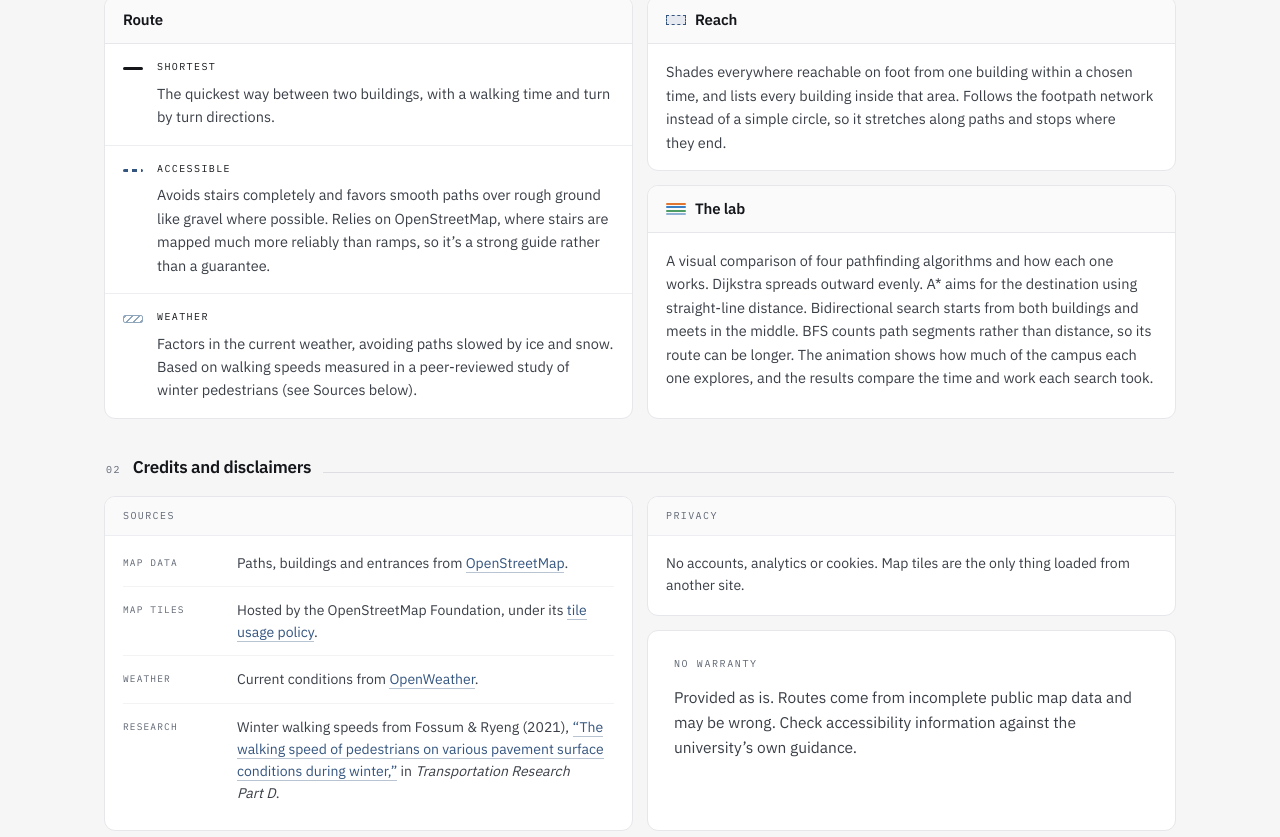
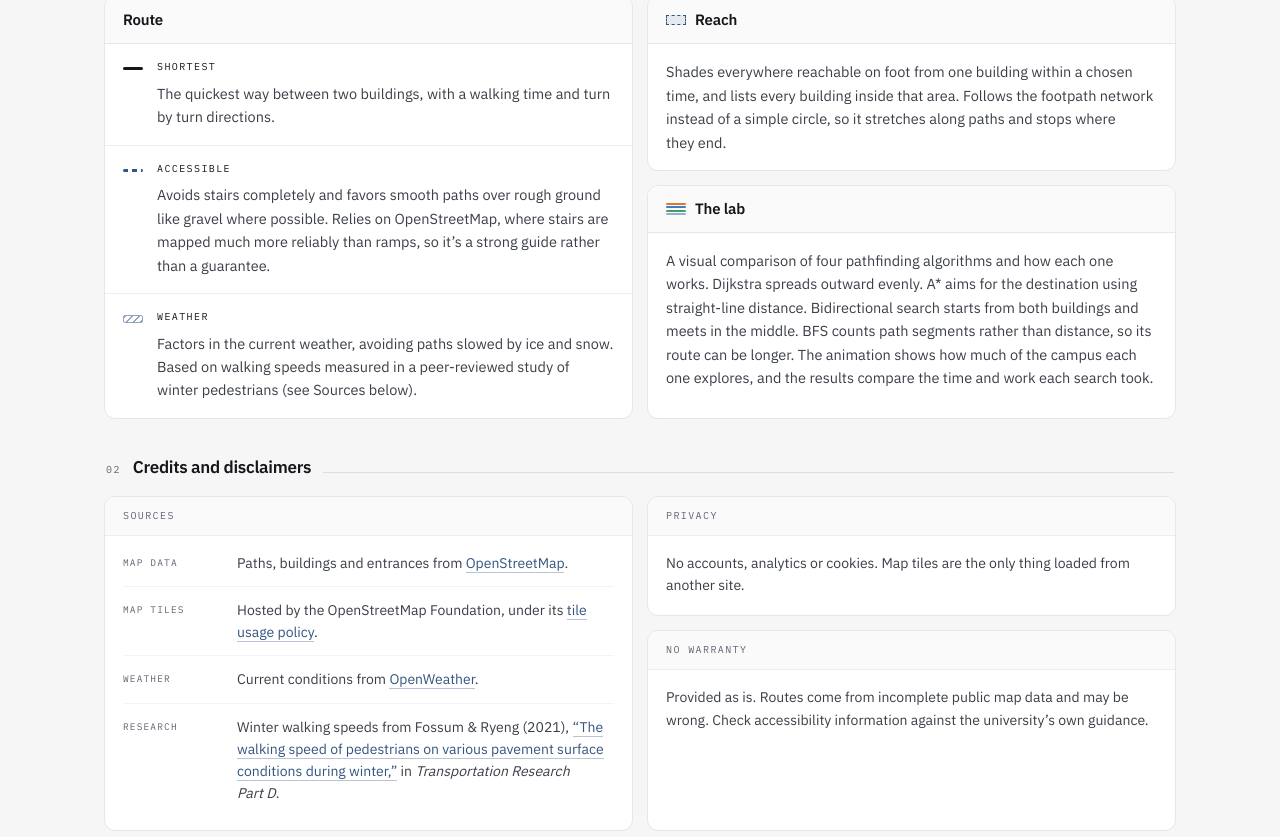
Before and after one commit to Sritan1/Campus-Router, a Next.js app in the folder web/: page /about in a window 1280 px wide. Shown: the part 458-1295 px from the top of the page. Built offline with nearby package versions, Linux system fonts and the light colour scheme; no server answers.

Commit message:
About page and header polish

```diff
--- a/web/app/about/page.tsx
+++ b/web/app/about/page.tsx
@@ -6,19 +6,17 @@ import { useQuery } from "@tanstack/react-query";
 import { fetchGraphMeta } from "@/lib/api";
 import { MODE_LABEL } from "@/lib/format";
 
-// the four lanes in the lab, in the order it races them
+// the four lane colours for the lab key
 const LANES = ["#e0762f", "#3b7fc4", "#4c9d63", "#8fb2d4"];
 
 export default function About() {
-  // the map data row reads the date off the graph itself, so it cannot
-  // drift. if the request fails the date is simply left out.
+  // the date comes off the graph, and is left out if the request fails
   const meta = useQuery({ queryKey: ["graph-meta"], queryFn: fetchGraphMeta });
   const pulled = meta.data?.extracted ?? null;
 
   return (
     <div className="about-page">
-      {/* the same shell the other two pages use, so the mark and the
-          wordmark sit in exactly the same place wherever you are */}
+      {/* the same header shell, so the brand sits in the same place on every page */}
       <header className="topbar">
         <div className="brand">
           <span className="brand-mark" aria-hidden="true">
@@ -42,8 +40,7 @@ export default function About() {
 
       <div className="about-body">
         <div className="bento">
-          {/* five of six columns on purpose, with nothing beside it. at full
-              width the card runs far past its own text. */}
+          {/* five of six columns, since full width runs far past the text */}
           <div className="c5 about-card about-hero">
             <div>
               <div className="about-eyebrow about-mono">ABOUT</div>
@@ -76,8 +73,7 @@ export default function About() {
             <div className="about-mode">
               <span className="about-swatch" aria-hidden="true" />
               <div style={{ flex: 1, minWidth: 0 }}>
-                {/* named from MODE_LABEL like the picker, so the two cannot
-                    call the same mode different things */}
+                {/* named from MODE_LABEL, like the picker */}
                 <div className="about-mode-key about-mono">{MODE_LABEL.shortest}</div>
                 <p>
                   The quickest way between two buildings, with a walking time and
@@ -212,10 +208,8 @@ export default function About() {
               </div>
             </div>
 
-            {/* the warranty sits under privacy rather than as a band of its
-                own, so the section closes on the grid */}
-            <div className="about-warranty">
-              <div className="about-warranty-key about-mono">NO WARRANTY</div>
+            <div className="about-card about-warranty">
+              <div className="about-label-head about-mono">NO WARRANTY</div>
               <div className="about-warranty-body">
                 Provided as is. Routes come from incomplete public map data and
                 may be wrong. Check accessibility information against the
--- a/web/app/globals.css
+++ b/web/app/globals.css
@@ -48,16 +48,12 @@ button {
   background: var(--surface);
   border-bottom: 1px solid var(--line);
   flex-wrap: wrap;
-  /* the search fields give this its height on the two routing pages. the
-     about page has none, so without a floor its brand would sit 9px higher
-     and the mark would jump as you moved between pages. the fields
-     actually make it 78.3, and that last third of a pixel is left alone
-     rather than copied here, where it would quietly go stale. */
+  /* the search fields set this height on the routing pages. about has none,
+     so this floor stops the brand jumping between pages */
   min-height: 78px;
 }
 
-/* centred in the bar rather than sat on its floor, so it lands in the same
-   place on every page whatever sits beside it */
+/* centred, so it lands in the same place on every page */
 .brand {
   display: flex;
   align-items: center;
@@ -66,10 +62,8 @@ button {
   white-space: nowrap;
 }
 
-/* the mark and the wordmark are the brand, so they are defined once here
-   and the about page uses the same two classes rather than its own copy */
-/* every piece is a share of --mark, so the size is one number and the
-   needle still meets the dot and the ring at any size */
+/* shared with the about page. every piece is a fraction of the mark size, so
+   the needle still meets the dot and the ring at any size */
 .brand-mark {
   --mark: 30px;
   flex: none;
@@ -133,9 +127,7 @@ button {
   color: #14161a;
 }
 
-/* a hairline splits the brand from the search and runs the full height of
-   the bar. the negative margins reach over the bar padding, and the
-   matching padding puts the fields back exactly where they were. */
+/* the negative margins reach over the bar padding so the divider runs full height */
 .ends {
   flex: 1;
   min-width: 320px;
@@ -249,8 +241,6 @@ button {
   color: var(--muted);
 }
 
-/* mode switch and actions */
-
 .segmented {
   display: flex;
   border: 1px solid var(--line);
@@ -346,9 +336,7 @@ button {
   box-shadow: 0 2px 8px rgba(16, 18, 22, 0.08);
 }
 
-/* clear of leaflet's zoom buttons, which live in the same corner and
-   were sitting on top of the first few letters */
-
+/* kept clear of the leaflet zoom buttons */
 .chip-weather {
   top: 12px;
   right: 12px;
@@ -409,8 +397,7 @@ button {
   gap: 4px;
 }
 
-/* every choice in the lab is the same card, so race mode reads as one
-   more option rather than a stray checkbox under the list */
+/* race mode is one more card rather than a stray checkbox */
 .card {
   width: 100%;
   text-align: left;
@@ -461,8 +448,7 @@ button {
   flex-shrink: 0;
 }
 
-/* race mode is a switch, because it is a thing you leave on rather than
-   a choice between four */
+/* a switch, since race mode is something you leave on */
 .switch {
   position: relative;
   width: 38px;
@@ -521,8 +507,6 @@ button {
   align-items: baseline;
 }
 
-/* who won, before the lane by lane detail */
-
 .winners {
   display: grid;
   grid-template-columns: 1fr 1fr;
@@ -552,10 +536,8 @@ button {
   color: var(--muted);
 }
 
-/* the rule runs off to the right of the label, so the lanes below read
-   as one group rather than four loose rows */
-/* two classes on purpose. section-label is defined further down and
-   would otherwise win and squash the spacing back to nothing. */
+/* two classes on purpose, or the section label rule further down wins and
+   squashes the spacing */
 .section-label.lanes-head {
   display: flex;
   align-items: center;
@@ -585,8 +567,6 @@ button {
   padding: 0 12px 10px;
 }
 
-/* each lane is its own rounded card. hard edged rows running the full
-   width read as one table rather than four things you can click. */
 .lane {
   width: 100%;
   text-align: left;
@@ -641,8 +621,6 @@ button {
   color: var(--muted);
 }
 
-/* the same bar the running phase shows, kept in the results so the
-   difference in how much each one explored stays visible */
 .lane-track {
   height: 3px;
   margin-top: 3px;
@@ -721,10 +699,9 @@ button {
   }
 }
 
-/* four locked panels, one per algorithm, sharing a single frame */
-
-/* the grid and its credit line stack, so the credit gets its own room
-   instead of floating over the bottom two maps */
+/* race grid */
+
+/* the credit line gets its own row instead of floating over the bottom maps */
 .map-wrap.is-grid {
   display: flex;
   flex-direction: column;
@@ -742,8 +719,6 @@ button {
   min-height: 0;
 }
 
-/* each panel is a card holding a label and a map, rather than a map
-   with a label sitting on top of it */
 .panel-map {
   position: relative;
   display: flex;
@@ -770,8 +745,6 @@ button {
   z-index: 2;
 }
 
-/* the map sits inside the card with its own edge, so the card padding
-   reads as a mount rather than a gap */
 .panel-frame {
   flex: 1;
   min-height: 0;
@@ -787,8 +760,6 @@ button {
   cursor: pointer;
 }
 
-/* the name sits above its own map, so there is no doubt which search
-   belongs to which panel */
 .panel-label {
   display: flex;
   align-items: baseline;
@@ -830,16 +801,12 @@ button {
   }
 }
 
-/* the quiet link between the two modes */
-
-/* wordmark on top, links under it, sitting beside the mark */
 .brand-stack {
   display: flex;
   flex-direction: column;
 }
 
-/* the two header links share a row, split by a dot, so the brand block
-   stays two lines tall however many links end up in it */
+/* one row, so the brand stays two lines tall however many links it has */
 .brand-links {
   display: flex;
   align-items: center;
@@ -854,8 +821,7 @@ button {
   user-select: none;
 }
 
-/* small caps mono in the brand's own blue, which is quieter than the
-   app accent and stops two links reading as loudly as the wordmark */
+/* the brand blue, quieter than the app accent so the links do not shout */
 .mode-link {
   display: block;
   font-family: var(--brand-mono), ui-monospace, SFMono-Regular, Menlo, monospace;
@@ -871,7 +837,7 @@ button {
   text-decoration: underline;
 }
 
-/* navigate mode result */
+/* navigate */
 
 .headline {
   display: flex;
@@ -896,8 +862,7 @@ button {
   min-height: 8px;
 }
 
-/* navigate scrolls its own content so copy link stays pinned at the
-   bottom however long the directions get */
+/* a scrolling body over a pinned footer, so the action button stays put */
 .panel-stack {
   padding: 0;
   gap: 0;
@@ -912,19 +877,13 @@ button {
   flex-direction: column;
 }
 
-/* once the steps overflow, flex is allowed to squash everything else to
-   nothing. the stat box lost its whole height that way. */
+/* without this, flex crushes the children once the steps overflow */
 .panel-scroll > * {
   flex-shrink: 0;
 }
 
-/* spacing is the hierarchy, so one flat gap between every child is
-   wrong. separate blocks get real air, and a heading stays close to
-   the line that belongs to it.
-
-   these name the shell as well as the scroller on purpose. plenty of
-   the children set margin zero themselves, at the same strength but
-   further down the file, and those were quietly winning. */
+/* spacing carries the hierarchy. these name the shell as well as the scroller,
+   or children that zero their own margin further down would win */
 .panel-stack .panel-scroll > * + * {
   margin-top: 18px;
 }
@@ -952,8 +911,7 @@ button {
   width: 100%;
 }
 
-/* the budget picker reads as one track with a pill on it, and the four
-   choices share the width evenly so 15 min does not hog the end */
+/* one track with a pill, and the choices share the width evenly */
 .panel-stack .segmented {
   background: var(--ground);
   border-radius: 9px;
@@ -1011,9 +969,8 @@ button {
   background: var(--ink);
 }
 
-/* ten buildings have no code, so this shows a full name instead and the
-   longest is fifty characters. without a clamp it wrapped the row into
-   three lines. */
+/* buildings without a code show a full name, up to fifty characters. it needs
+   min width zero, or a flex child will not shrink below its content */
 .summary-value {
   font-weight: 600;
   min-width: 0;
@@ -1022,9 +979,7 @@ button {
   white-space: nowrap;
 }
 
-/* weather's sentence runs to two lines where the other two fit on one,
-   so the card under it jumped every time you switched mode. hold two
-   lines worth of room whatever is in it. */
+/* holds two lines so the card below does not jump when a caption wraps */
 .mode-caption {
   min-height: 3.1em;
 }
@@ -1035,8 +990,6 @@ button {
   line-height: 1.55;
   color: var(--muted);
 }
-
-/* the three numbers about the walk, in one bordered strip */
 
 .stat-row {
   display: grid;
@@ -1069,8 +1022,7 @@ button {
   color: var(--muted);
 }
 
-/* no margin of its own on purpose. the panel decides how much air a
-   label gets, so it cannot fight the rules below.  */
+/* no margin of its own, the panel spacing rules decide */
 .section-label {
   margin: 0;
   font: 11px ui-monospace, SFMono-Regular, Menlo, monospace;
@@ -1078,8 +1030,6 @@ button {
   text-transform: uppercase;
   color: var(--muted);
 }
-
-/* the walk itself, one line per thing you do */
 
 .steps {
   list-style: none;
@@ -1111,8 +1061,6 @@ button {
   justify-self: center;
 }
 
-/* both ends of the walk are filled in, so the list reads as a journey
-   rather than a pile of instructions */
 .step.is-start .step-dot {
   background: var(--ink);
   border-color: var(--ink);
@@ -1145,8 +1093,7 @@ button {
   border-radius: 3px;
 }
 
-/* the invite across to the lab. this is the only thing telling a
-   visitor the algorithm work exists, so it has to earn the click. */
+/* the only thing telling a visitor the lab exists, so it has to earn the click */
 
 .invite {
   display: flex;
@@ -1174,8 +1121,6 @@ button {
   font-weight: 600;
   color: var(--accent);
 }
-
-/* things that only screen readers need */
 
 .sr-only {
   position: absolute;
@@ -1189,8 +1134,6 @@ button {
   border: 0;
 }
 
-/* a line under the header for things worth saying but not worth a modal */
-
 .notice {
   display: flex;
   align-items: center;
@@ -1203,8 +1146,6 @@ button {
   color: #6b5a2e;
 }
 
-/* when the backend is not there at all */
-
 .fatal {
   margin: auto;
   max-width: 460px;
@@ -1243,8 +1184,7 @@ button {
   color: #fff;
 }
 
-/* the map dims while the search plays, so the trace has something to
-   stand out against. it sits under the canvas and over the tiles. */
+/* dims the map while the search plays, between the tiles and the canvas */
 
 .scrim {
   position: absolute;
@@ -1266,8 +1206,6 @@ button {
   }
 }
 
-/* race lanes while the exploration plays */
-
 .race-lane {
   display: flex;
   align-items: center;
@@ -1309,8 +1247,6 @@ button {
   }
 }
 
-/* results footer extras */
-
 .foot-race {
   display: flex;
   align-items: center;
@@ -1344,7 +1280,6 @@ button {
 
 /* comparison table */
 
-/* moved up to where the mode chip used to sit, now that it is gone */
 .chip-legend {
   top: 12px;
   left: 54px;
@@ -1352,8 +1287,6 @@ button {
   background: var(--accent-soft);
 }
 
-/* the table takes over the map area, so it is a card sitting on the
-   same grey ground the race panels sit on */
 .map-wrap.is-table {
   background: var(--ground);
   padding: 14px;
@@ -1433,7 +1366,7 @@ button {
   color: var(--muted);
 }
 
-/* narrow screens. the sidebar drops under the map rather than beside it */
+/* narrow screens, where the sidebar drops under the map */
 
 @media (max-width: 900px) {
   .body {
@@ -1456,21 +1389,23 @@ button {
     align-items: stretch;
   }
 
-  /* at this width the find route button moves in between the brand and
-     the search, so a line on the search would split the wrong pair */
+  /* push the button to the far end of the top row */
+  .topbar > button.primary {
+    margin-left: auto;
+  }
+
+  /* the fields get their own row. it has to be the basis, since the flex
+     shorthand sets that to zero and a width cannot beat it */
   .ends {
     order: 2;
-    width: 100%;
+    flex-basis: 100%;
     margin: 0;
     padding: 0;
     border-left: 0;
   }
 }
 
-/* the lab picks a cost model in its sidebar, where it reads as what the
-   algorithms are minimising rather than as a travel preference */
-
-/* no margin here either. the panel spacing rules above own the gaps. */
+/* the lab cost model picker */
 .cost-model {
   display: flex;
   flex-direction: column;
@@ -1490,11 +1425,6 @@ button {
   font-size: 12px;
 }
 
-/* the mode picker, sitting over both navigate views */
-
-/* this used to be a strip above the panel, so it carried its own
-   padding and a rule under it. inside the panel the scroller already
-   pads, and the rule read as a stray line across the middle. */
 .preference {
   display: flex;
   flex-direction: column;
@@ -1523,8 +1453,6 @@ button {
   color: #fff;
 }
 
-/* navigate can show a route or how far you can get */
-
 .view-switch {
   display: flex;
   border-bottom: 1px solid var(--line);
@@ -1571,7 +1499,7 @@ button {
   flex-shrink: 0;
 }
 
-/* buildings you can reach, listed nearest first */
+/* reach */
 
 .reach-list {
   display: flex;
@@ -1592,11 +1520,7 @@ button {
   letter-spacing: 0;
 }
 
-/* code, then the full name, then how long it takes. the code column is
-   fixed so the names all start in the same place. */
-/* the code column gives back a few pixels to the name, which is the
-   thing that runs out of room first. cuppah is the longest code at six
-   characters and still fits. */
+/* the code column is fixed so names line up, and 58px still fits CUPPAH */
 .reach-row {
   display: grid;
   grid-template-columns: 58px 1fr auto;
@@ -1639,8 +1563,6 @@ button {
 .reach-more:hover {
   text-decoration: underline;
 }
-
-/* building codes left on screen inside a reach area */
 
 .leaflet-tooltip.reach-tag {
   background: #16181d;
@@ -1657,16 +1579,13 @@ button {
   display: none;
 }
 
-/* where the search started from, so it does not read as one more
-   building you could walk to */
 .leaflet-tooltip.reach-tag.is-start {
   background: var(--accent);
   font-size: 12px;
   padding: 3px 8px;
 }
 
-/* the accessibility caveat under a step free route. it is the one claim
-   in the app about the physical world, so it does not read as a footnote */
+/* the one claim about the physical world, so not styled as a footnote */
 .caveat {
   margin: 0;
   padding: 9px 11px;
@@ -1681,9 +1600,7 @@ button {
   color: var(--accent);
 }
 
-/* ---- the about page ---------------------------------------------------
-   Its own palette and type, from the design mock. It is the one screen
-   that is read rather than used, so it does not share the app shell. */
+/* the about page, with its own palette since it is read rather than used */
 
 .about-page {
   --a-ink: #14161a;
@@ -1725,14 +1642,10 @@ button {
   font-family: var(--brand-mono), ui-monospace, SFMono-Regular, Menlo, monospace;
 }
 
-/* the header is the shared .topbar, so nothing is defined here. the one
-   thing to undo is the underline this page puts on every link, which the
-   brand link should not have. */
+/* this page underlines every link, but not the brand link */
 .about-page .topbar .mode-link {
   border-bottom: 0;
 }
-
-/* the grid */
 
 .about-body {
   max-width: 1120px;
@@ -1771,8 +1684,6 @@ button {
   overflow: hidden;
 }
 
-/* the masthead card */
-
 .about-hero {
   padding: 30px 30px 32px;
   display: flex;
@@ -1830,8 +1741,6 @@ button {
   text-wrap: pretty;
 }
 
-/* section rules */
-
 .about-rule {
   display: flex;
   align-items: baseline;
@@ -1858,8 +1767,6 @@ button {
   background: var(--a-chip);
 }
 
-
-/* card headers */
 
 .about-card-head {
   display: flex;
@@ -1890,8 +1797,6 @@ button {
   color: var(--a-muted);
 }
 
-/* the three modes */
-
 .about-mode {
   display: flex;
   gap: 14px;
@@ -1958,8 +1863,6 @@ button {
   border-radius: 1px;
 }
 
-/* body copy inside a card */
-
 .about-copy {
   margin: 0;
   padding: 16px 18px;
@@ -1969,8 +1872,6 @@ button {
   text-wrap: pretty;
 }
 
-/* definition rows, used by sources and licensing */
-
 .about-rows {
   padding: 4px 18px 14px;
 }
@@ -2021,40 +1922,20 @@ button {
   gap: 14px;
 }
 
-/* whatever comes last in a column fills it, so both columns end level.
-   that is the lab card in one and the warranty card in the other. */
+/* the last card in each column fills it, so both columns end level */
 .about-stack > :last-child {
   flex: 1;
 }
 
-/* the closing notice */
-
-/* when it stretches to fill its column the label and text stay together at
-   the top, and the extra room goes underneath instead of between them */
+/* stretches to fill the column, with the spare room under the text */
 .about-warranty {
-  background: var(--a-card);
-  border: 1px solid var(--a-edge);
-  border-radius: 11px;
-  padding: 22px 26px;
-  display: flex;
-  flex-wrap: wrap;
-  align-items: flex-start;
-  align-content: flex-start;
-  gap: 14px 24px;
-}
-
-.about-warranty-key {
-  flex: 0 0 auto;
-  font-size: 10px;
-  letter-spacing: 0.16em;
-  color: var(--a-muted);
-  padding-top: 4px;
+  display: flex;
+  flex-direction: column;
 }
 
 .about-warranty-body {
-  flex: 1 1 400px;
-  min-width: 0;
-  font-size: 15.5px;
+  padding: 16px 18px 18px;
+  font-size: 14px;
   line-height: 1.6;
   color: var(--a-body);
   text-wrap: pretty;
```
